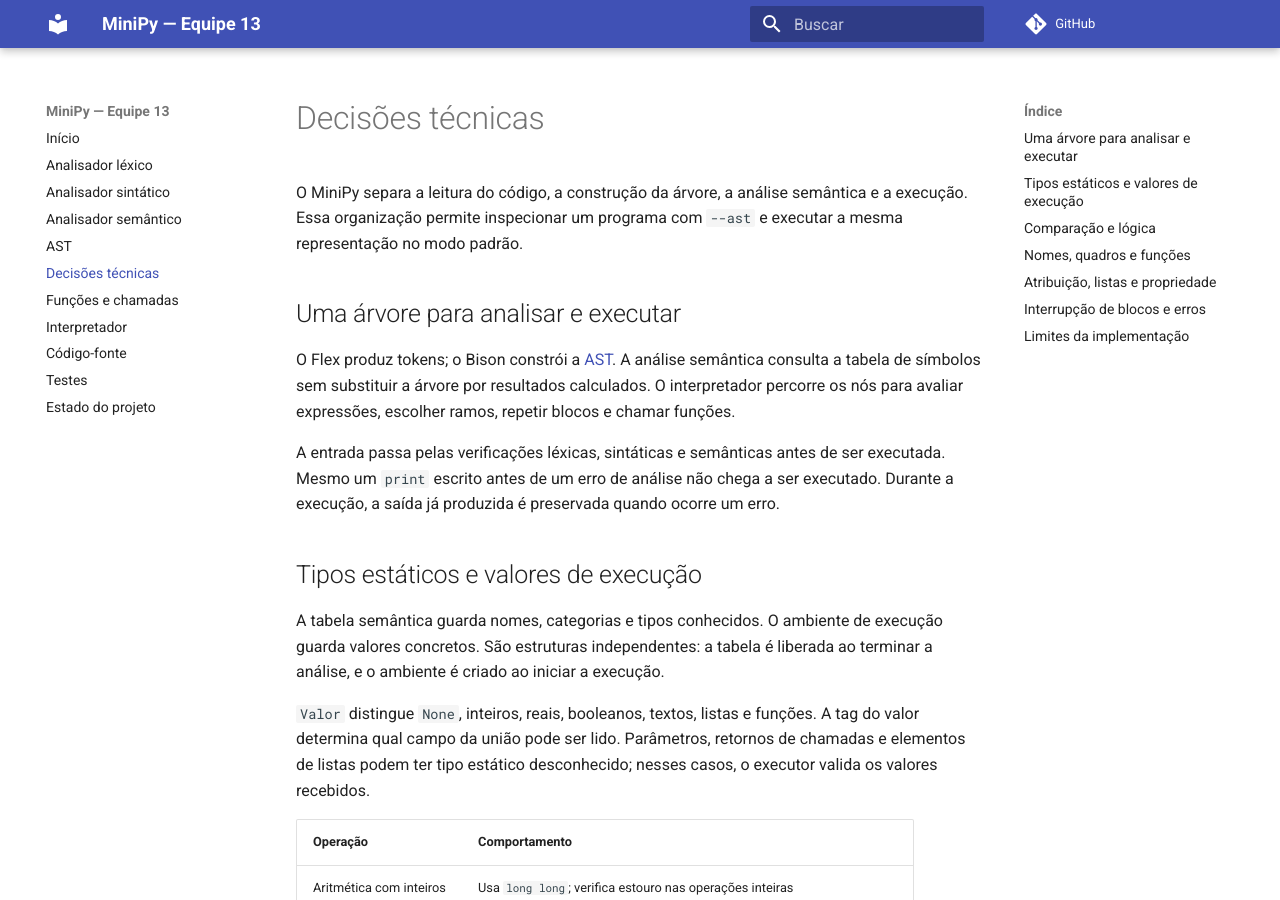
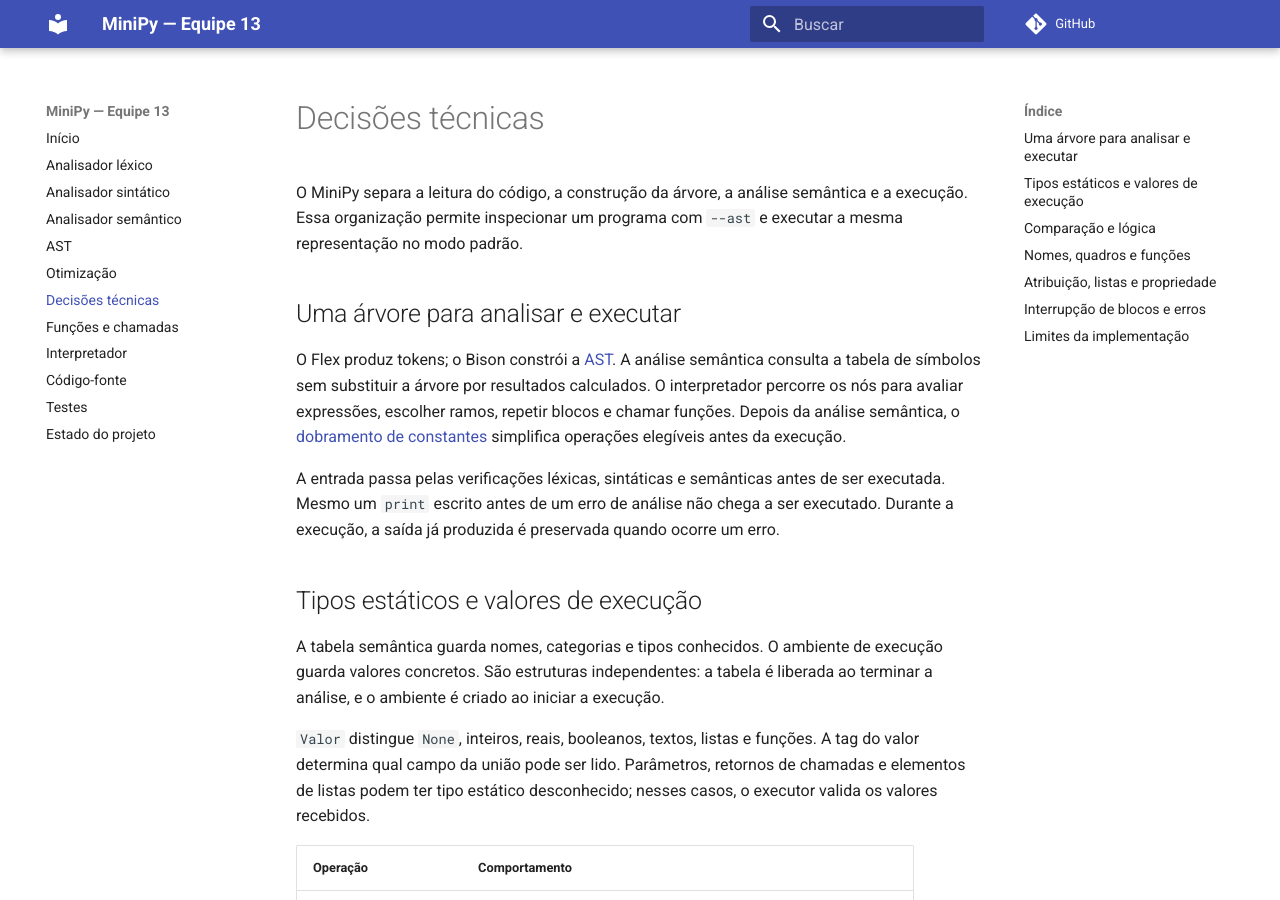
Before and after one commit to Compiladores-1-Grupo13-2026/Compiladores-1, an MkDocs documentation site: the page built from docs/decisoes.md, in a window 1280 px wide and 900 px high. Built offline with MkDocs 1.6.1 and Material for MkDocs 9.7.7, drawn with Linux system fonts in a browser that asks for light colours; comment, search, counter and statistics services are not loaded.

Commit message:
docs: adicionando a página de otimização ao menu e às decisões técnicas

```diff
--- a/docs/decisoes.md
+++ b/docs/decisoes.md
@@ -9,7 +9,9 @@ semântica e a execução. Essa organização permite inspecionar um programa co
 O Flex produz tokens; o Bison constrói a [AST](ast.md). A análise semântica
 consulta a tabela de símbolos sem substituir a árvore por resultados
 calculados. O interpretador percorre os nós para avaliar expressões, escolher
-ramos, repetir blocos e chamar funções.
+ramos, repetir blocos e chamar funções. Depois da análise semântica, o
+[dobramento de constantes](otimizacao.md) simplifica operações elegíveis
+antes da execução.
 
 A entrada passa pelas verificações léxicas, sintáticas e semânticas antes de
 ser executada. Mesmo um `print` escrito antes de um erro de análise não chega
--- a/mkdocs.yml
+++ b/mkdocs.yml
@@ -12,6 +12,7 @@ nav:
   - Analisador sintático: analisador_sintatico/analisador-sintatico.md
   - Analisador semântico: analisador_semantico/analisador-semantico.md
   - AST: ast.md
+  - Otimização: otimizacao.md
   - Decisões técnicas: decisoes.md
   - Funções e chamadas: p5.md
   - Interpretador: interpretador.md
```
